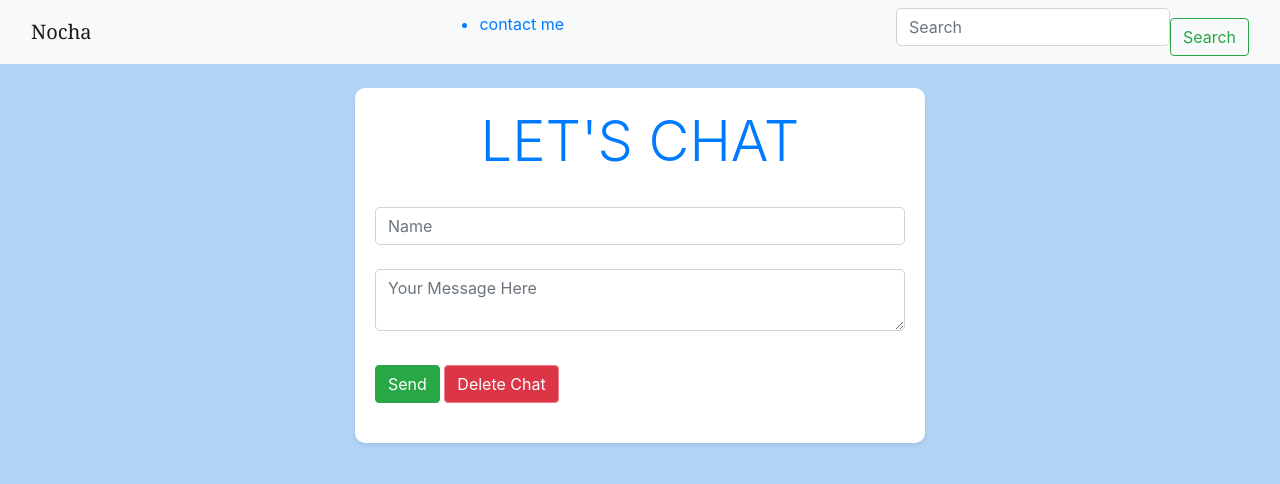
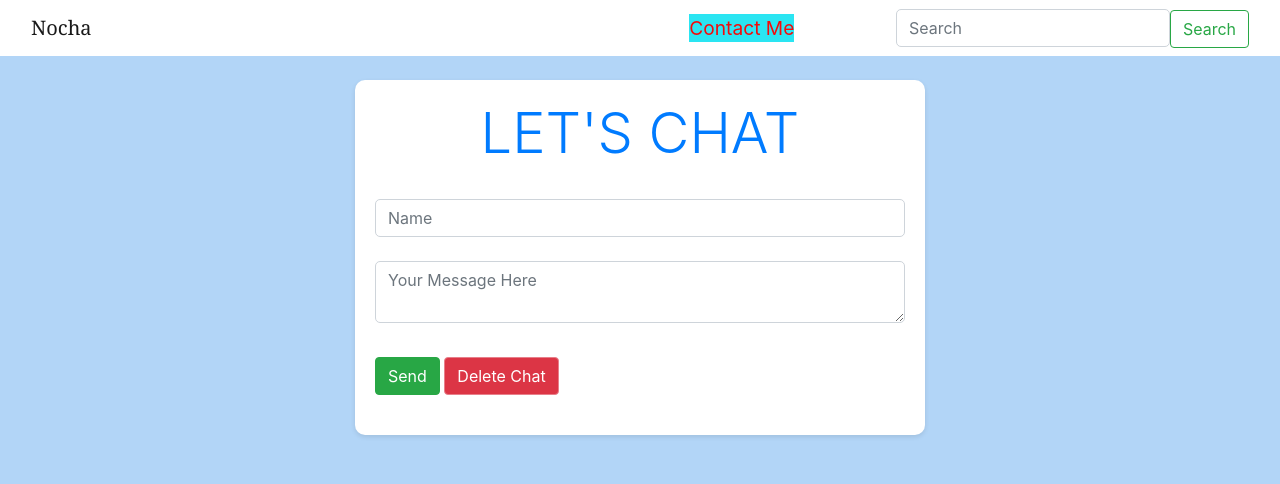
Before and after one commit to ParnishSharma/nodechat, a website: page index.html in a window 1280 px wide. Drawn offline with nearby package versions, Linux system fonts and the light colour scheme; no server answers.

Commit message:
updated code

```diff
--- a/contact.css
+++ b/contact.css
@@ -4,6 +4,8 @@
     text-align: center;
     padding: 20px;
     background-color: rgb(241, 228, 212);
+
+
   }
 
   h1 {
@@ -29,6 +31,7 @@ font-size: larger;
     display: flex;
     justify-content: center;
     margin-top: 20px;
+    margin-right: 2px;
   }
 
   .social-icons a {
@@ -72,7 +75,17 @@ font-size: larger;
   }
 
   .anchor3 a:hover {
-    color: #77ff5f;
+    color: #8c5fff;
     text-decoration:solid;
     font-family: Arial, Helvetica, sans-serif;
   }
+
+  ul {
+    list-style-type: none;
+    padding: 0;
+    margin: 0;
+  }
+
+  li {
+    text-decoration: none;
+  }
--- a/index.html
+++ b/index.html
@@ -6,11 +6,11 @@
     <link rel="stylesheet" href="style.css">
 </head>
 <body>
-  <nav class="navbar navbar-light bg-light">
+  <nav class="navbar navbar-light bg-white">
     <div class="container-fluid">
       <a class="navbar-brand">Nocha</a>
-      <ul>
-       <a href="contact.html"><li>contact me</li></a>
+      <ul class="contact">
+       <a href="contact.html"><li>Contact Me</li></a>
       </ul>
 
       <form id="searchForm" class="d-flex">
@@ -57,13 +57,13 @@
   }
 
   function getMessages() {
-    $.get('https://nochapp.vercel.app/messages', (data) => {
+    $.get('http://localhost:3000/messages', (data) => {
       data.forEach(addMessages);
     });
   }
 
   function sendMessage(message) {
-    $.post('https://nochapp.vercel.app/messages', message, () => {
+    $.post('http://localhost:3000/messages', message, () => {
       $("#name").val(''); // Clear the name input field
       $("#message").val(''); // Clear the message textarea
       getMessages(); // Retrieve updated messages after saving
@@ -79,7 +79,7 @@
 
   function deleteChat() {
     $.ajax({
-      url: 'https://nochapp.vercel.app/messages',
+      url: 'http://localhost:3000/messages',
       type: 'DELETE',
       success: () => {
         $("#messages").empty();
@@ -127,7 +127,7 @@
     $("#messages").empty();
 
     // Send a GET request to retrieve the filtered messages
-    $.get('https://nochapp.vercel.app/messages', (data) => {
+    $.get('http://localhost:3000/messages', (data) => {
       // Filter the messages based on the search query
       const filteredMessages = data.filter((message) => {
         // Perform case-insensitive search on both the name and message content
@@ -142,7 +142,7 @@
   }
 
 
-  var socket = io('https://nochapp.vercel.app');
+  var socket = io();
   socket.on('message', addMessages);
 </script>
 </body>
--- a/package.json
+++ b/package.json
@@ -3,10 +3,8 @@
   "version": "1.0.0",
   "description": "",
   "main": "index.js",
-
   "scripts": {
     "start": "nodemon index.js",
-
     "test": "echo \"Error: no test specified\" && exit 1"
   },
   "author": "",
@@ -14,6 +12,7 @@
   "dependencies": {
     "autoprefixer": "^10.4.14",
     "body-parser": "^1.20.2",
+    "dotenv": "^16.3.1",
     "express": "^4.18.2",
     "http": "^0.0.1-security",
     "mongoose": "^7.3.1",
--- a/server.js
+++ b/server.js
@@ -13,8 +13,7 @@
 
 const dbUrl = process.env.MONGODB_URI;
 
-mongoose
-  .connect(dbUrl, { useNewUrlParser: true, useUnifiedTopology: true })
+mongoose.connect(dbUrl, { useNewUrlParser: true, useUnifiedTopology: true })
   .then(() => {
     console.log('MongoDB connected');
   })
--- a/style.css
+++ b/style.css
@@ -5,6 +5,7 @@ body {
 .container {
   max-width: 600px;
   margin: 0 auto;
+
 
 }
 
@@ -86,3 +87,27 @@ body {
 .btn-danger:focus {
   box-shadow: 0 0 0 0.2rem rgba(40, 167, 69, 0.5), 0 0 0 0.2rem rgba(220, 53, 69, 0.5);
 }
+
+.contact {
+  font-size: larger;
+  list-style-type: none;
+  padding: 0;
+  margin: 0;
+  margin-left: 30rem;
+  background-color: #2ae5f2;
+}
+
+.contact a {
+  text-decoration: none;
+  color: rgb(245, 10, 10);
+}
+
+.contact a:hover {
+  text-decoration: none;
+  font-family: Arial, Helvetica, sans-serif;
+  background-color: #1e7e34;
+}
+#searchButton{
+  margin-top: 1px;
+  display: inline;
+}
```
Also changed, not shown: contact.html (+3 -2 lines), 1 other file.
